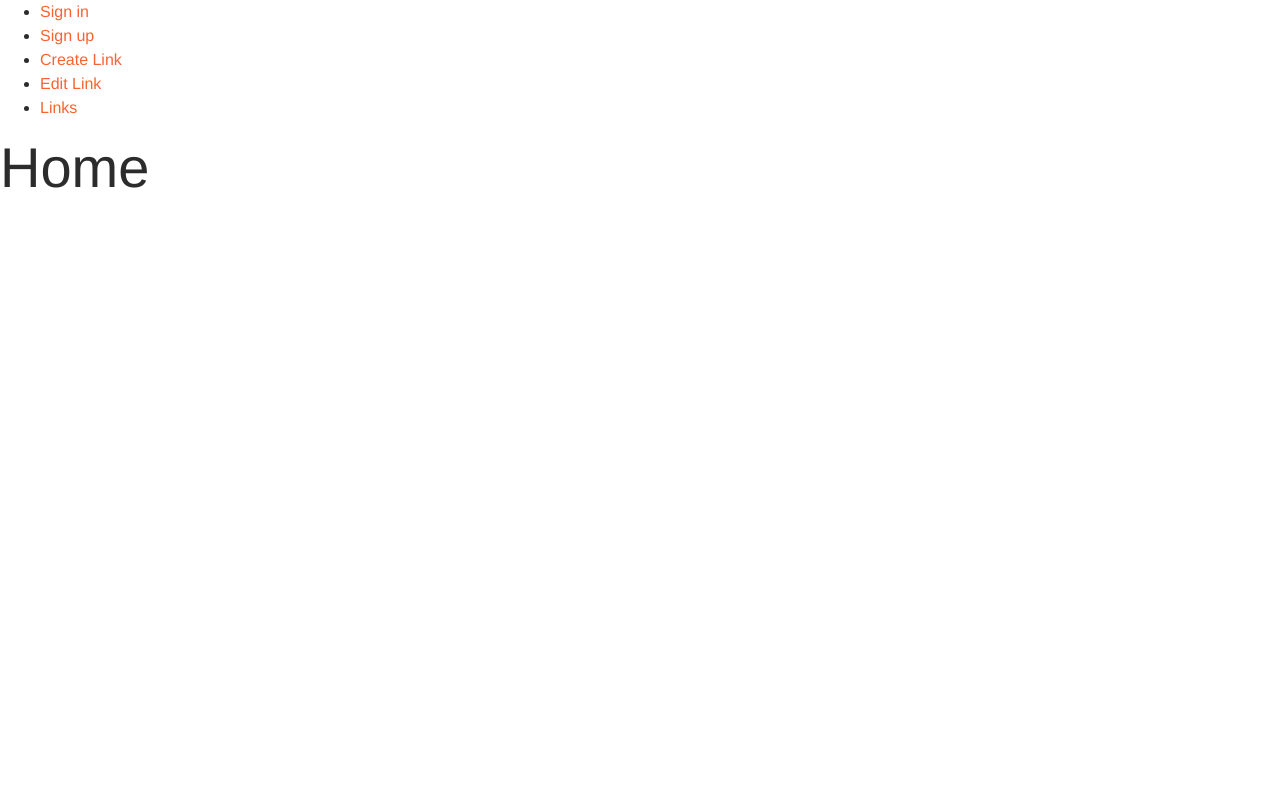
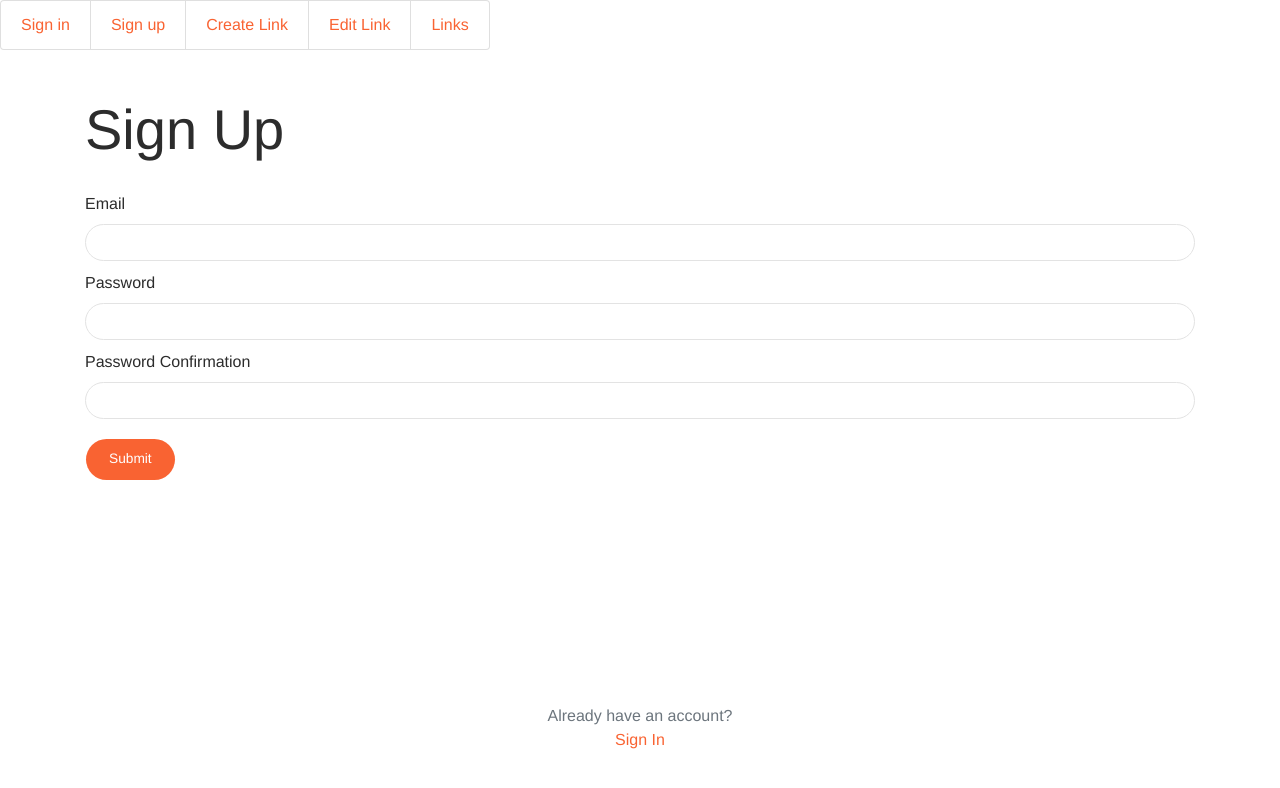
Before and after one commit to carvalhovictor/Links, a React (Create React App) app: page /sign-up in a window 1280 px wide. Shown: the top 788 px of the page. Built offline with nearby package versions, Linux system fonts and the light colour scheme.

Commit message:
Screens created

```diff
--- a/src/App.js
+++ b/src/App.js
@@ -1,26 +1,33 @@
 import React from "react";
 import { BrowserRouter, Switch, Route, Link } from "react-router-dom";
+
+import Home from "./screens/Home";
+import SignIn from "./screens/SignIn";
+import SignUp from "./screens/SignUp";
+import ManageLinks from "./screens/Manage/Links";
+import ManageLinksCreate from "./screens/Manage/Links/Create";
+import ManageLinksEdit from "./screens/Manage/Links/Edit";
 
 const App = () => {
 	return (
 		<BrowserRouter>
 			<div>
 				<nav>
-					<ul>
-						<li><Link to="/sign-in">Sign in</Link></li>
-						<li><Link to="/sign-up">Sign up</Link></li>
-						<li><Link to="/manage/links/create">Create Link</Link></li>
-						<li><Link to="/manage/links/edit">Edit Link</Link></li>
-						<li><Link to="/manage/links">Links</Link></li>
+					<ul className="list-group list-group-horizontal">
+						<li className="list-group-item"><Link to="/sign-in">Sign in</Link></li>
+						<li className="list-group-item"><Link to="/sign-up">Sign up</Link></li>
+						<li className="list-group-item"><Link to="/manage/links/create">Create Link</Link></li>
+						<li className="list-group-item"><Link to="/manage/links/edit">Edit Link</Link></li>
+						<li className="list-group-item"><Link to="/manage/links">Links</Link></li>
 					</ul>
 				</nav>
 				<Switch>
-					<Route path="/sign-in"><h1>Sign in</h1></Route>
-					<Route path="/sign-in"><h1>Sign up</h1></Route>
-					<Route path="/manage/links/create"><h1>Create Link</h1></Route>
-					<Route path="/manage/links/edit"><h1>Edit Link</h1></Route>
-					<Route path="/manage/links"><h1>Links</h1></Route>
-					<Route path="/"><h1>Home</h1></Route>
+					<Route path="/sign-in"><SignIn /></Route>
+					<Route path="/sign-up"><SignUp /></Route>
+					<Route path="/manage/links/create"><ManageLinksCreate /></Route>
+					<Route path="/manage/links/edit"><ManageLinksEdit /></Route>
+					<Route path="/manage/links"><ManageLinks /></Route>
+					<Route path="/"><Home /></Route>
 				</Switch>
 			</div>
 		</BrowserRouter>
--- /dev/null
+++ b/src/screens/Home/index.js
@@ -0,0 +1,7 @@
+import React from "react";
+import { Redirect } from "react-router-dom";
+
+const Home = () => <Redirect to="sign-in"></Redirect>
+
+
+export default Home;
--- /dev/null
+++ b/src/screens/Layouts/Manage/index.js
@@ -0,0 +1,24 @@
+import React from "react";
+
+const Layout = ({ children }) => { //props.children
+	return (
+		<div className="layout">
+			<nav className="navbar navbar-expand-lg bg-primary text-light">
+				<div className="container d-flex w-100 justify-content-between">
+					<div>
+						<span>BACK</span>
+					</div>
+					<div className="text-center">
+						<strong>Links</strong>
+					</div>
+					<div>
+						<span>Logout</span>
+					</div>
+				</div>
+			</nav>
+			<div className="container">{children}</div>
+		</div>
+	);
+};
+
+export default Layout;
--- /dev/null
+++ b/src/screens/Manage/Links/Create/index.js
@@ -0,0 +1,35 @@
+import React from "react";
+
+import Layout from "../../../Layouts/Manage";
+
+const Create = () => {
+	return (
+		<Layout>
+			<h1>Create Link</h1>
+			<div>
+				<form>
+					<div className="form-group">
+						<label>Label</label>
+						<input type="text" className="form-control" />
+					</div>
+					<div className="form-group">
+						<label>Url</label>
+						<input type="text" className="form-control" />
+					</div>
+					<div className="form-group form-check">
+						<label className="form-check-label">
+							<input type="checkbox" name="isSocial" />
+							<span className="form-check-sign"></span>
+							Is Social
+						</label>
+					</div>
+					<div>
+						<button className="btn btn-primary btn-round">Submit</button>
+					</div>
+				</form>
+			</div>
+		</Layout>
+	);
+};
+
+export default Create;
--- /dev/null
+++ b/src/screens/Manage/Links/Edit/index.js
@@ -0,0 +1,35 @@
+import React from "react";
+
+import Layout from "../../../Layouts/Manage";
+
+const Edit = () => {
+	return (
+		<Layout>
+			<h1>Edit Link</h1>
+			<div>
+				<form>
+					<div className="form-group">
+						<label>Label</label>
+						<input type="text" className="form-control" />
+					</div>
+					<div className="form-group">
+						<label>Url</label>
+						<input type="text" className="form-control" />
+					</div>
+					<div className="form-group form-check">
+						<label className="form-check-label">
+							<input type="checkbox" name="isSocial" />
+							<span className="form-check-sign"></span>
+							Is Social
+						</label>
+					</div>
+					<div>
+						<button className="btn btn-primary btn-round">Submit</button>
+					</div>
+				</form>
+			</div>
+		</Layout>
+	);
+};
+
+export default Edit;
--- /dev/null
+++ b/src/screens/Manage/Links/index.js
@@ -0,0 +1,63 @@
+import React from "react";
+import { Link } from "react-router-dom";
+
+import Layout from "../../Layouts/Manage";
+
+
+const Links = () => {
+	return (
+		<Layout>
+			<div className="row">
+				<div className="col">
+					<h1>Links</h1>
+				</div>
+				<div className="col text-right align-self-botom pt-2">
+					<Link to="/manage/links/create" className="btn btn-primary">
+						Add
+					</Link>
+				</div>
+				</div>
+				<div className="pb-2 pt-2 pl-3 pr-3 d-flex flex-row justify-content-between">
+					<div className="pr-3">
+						<img src="https://via.placeholder.com/100" alt="Link icon"/>
+					</div>
+					<div className="align-self-center">
+						<span className="text-primary clearfix">Item Label</span>
+						<span className="text-primary clearfix">Item Url</span>
+					</div>
+					<div className="ml-auto p-2 clearfix">
+						<span>Edit</span>
+						<span>Delete</span>
+					</div>
+				</div>
+				<div className="pb-2 pt-2 pl-3 pr-3 d-flex flex-row justify-content-between">
+					<div className="pr-3">
+						<img src="https://via.placeholder.com/100" alt="Link icon"/>
+					</div>
+					<div className="align-self-center">
+						<span className="text-primary clearfix">Item Label</span>
+						<span className="text-primary clearfix">Item Url</span>
+					</div>
+					<div className="ml-auto p-2 clearfix">
+						<span>Edit</span>
+						<span>Delete</span>
+					</div>
+				</div>
+				<div className="pb-2 pt-2 pl-3 pr-3 d-flex flex-row justify-content-between">
+					<div className="pr-3">
+						<img src="https://via.placeholder.com/100" alt="Link icon"/>
+					</div>
+					<div className="align-self-center">
+						<span className="text-primary clearfix">Item Label</span>
+						<span className="text-primary clearfix">Item Url</span>
+					</div>
+					<div className="ml-auto p-2 clearfix">
+						<span>Edit</span>
+						<span>Delete</span>
+					</div>
+				</div>
+		</Layout>
+	);
+};
+
+export default Links;
--- /dev/null
+++ b/src/screens/SignIn/index.js
@@ -0,0 +1,31 @@
+import React from "react";
+import { Link } from "react-router-dom";
+
+const SignIn = () => {
+	return (
+		<div className="container h-100 pt-5">
+			<h1>Sign In</h1>
+			<div className="d-flex flex-column h-100">
+				<form>
+					<div className="form-group">
+						<label>Email</label>
+						<input type="text" className="form-control" />
+					</div>
+					<div className="form-group">
+						<label>Password</label>
+						<input type="password" className="form-control" />
+					</div>
+					<div>
+						<button className="btn btn-primary btn-round">Submit</button>
+					</div>
+				</form>
+				<div className="cotainer text-center fixed-bottom pb-5">
+					<div className="text-muted">Don't have an account?</div>
+					<Link to="/sign-up">Sign Up</Link>
+				</div>
+			</div>
+		</div>
+	);
+};
+
+export default SignIn;
--- /dev/null
+++ b/src/screens/SignUp/index.js
@@ -0,0 +1,35 @@
+import React from "react";
+import { Link } from "react-router-dom";
+
+const SignUp = () => {
+	return (
+		<div className="container h-100 pt-5">
+			<h1>Sign Up</h1>
+			<div className="d-flex flex-column h-100">
+				<form>
+					<div className="form-group">
+						<label>Email</label>
+						<input type="text" className="form-control" />
+					</div>
+					<div className="form-group">
+						<label>Password</label>
+						<input type="password" className="form-control" />
+					</div>
+					<div className="form-group">
+						<label>Password Confirmation</label>
+						<input type="password" className="form-control" />
+					</div>
+					<div>
+						<button className="btn btn-primary btn-round">Submit</button>
+					</div>
+				</form>
+				<div className="cotainer text-center fixed-bottom pb-5">
+					<div className="text-muted">Already have an account?</div>
+					<Link to="/sign-in">Sign In</Link>
+				</div>
+			</div>
+		</div>
+	);
+};
+
+export default SignUp;
```
